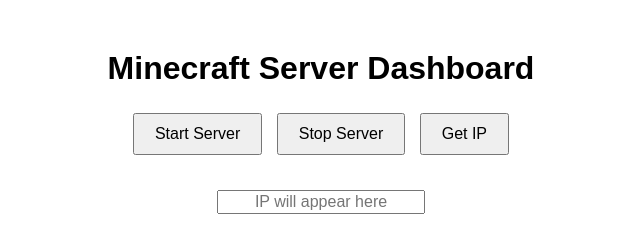
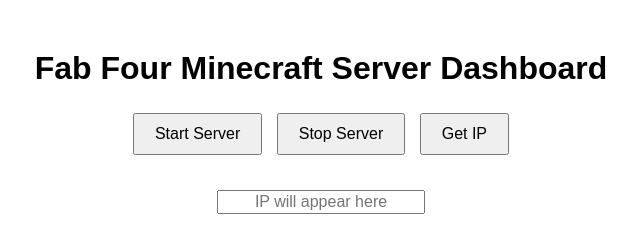
Before and after one commit to Jared-Hanson/minecraft-server, a plain HTML site: page index.html in a window 1280 px wide. Shown: the whole page, without its empty margins (319-959 px from the left). Drawn offline with Linux system fonts and the light colour scheme.

Commit message:
Update index.html

```diff
--- a/index.html
+++ b/index.html
@@ -12,7 +12,7 @@
 </style>
 </head>
 <body>
-<h1>Minecraft Server Dashboard</h1>
+<h1>Fab Four Minecraft Server Dashboard</h1>
 
 <button id="startBtn" onclick="sendAction('start')">Start Server</button>
 <button id="stopBtn" onclick="sendAction('stop')">Stop Server</button>
```
